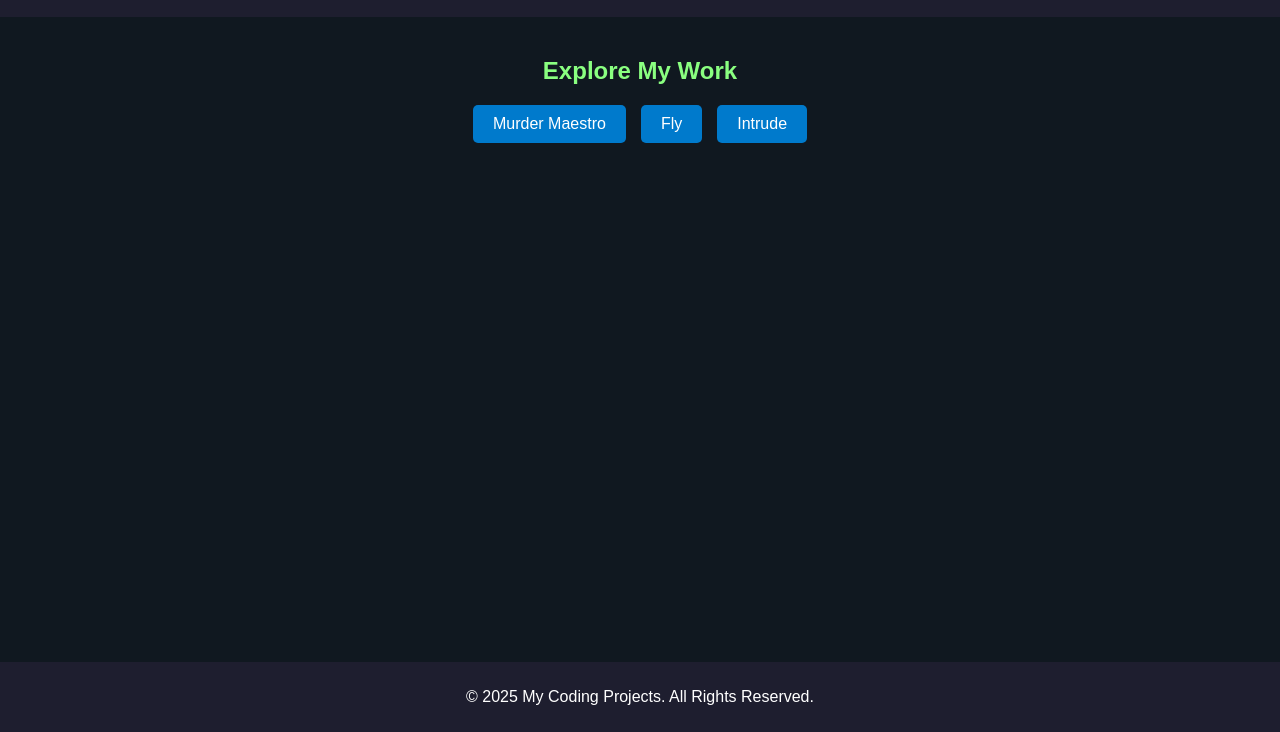
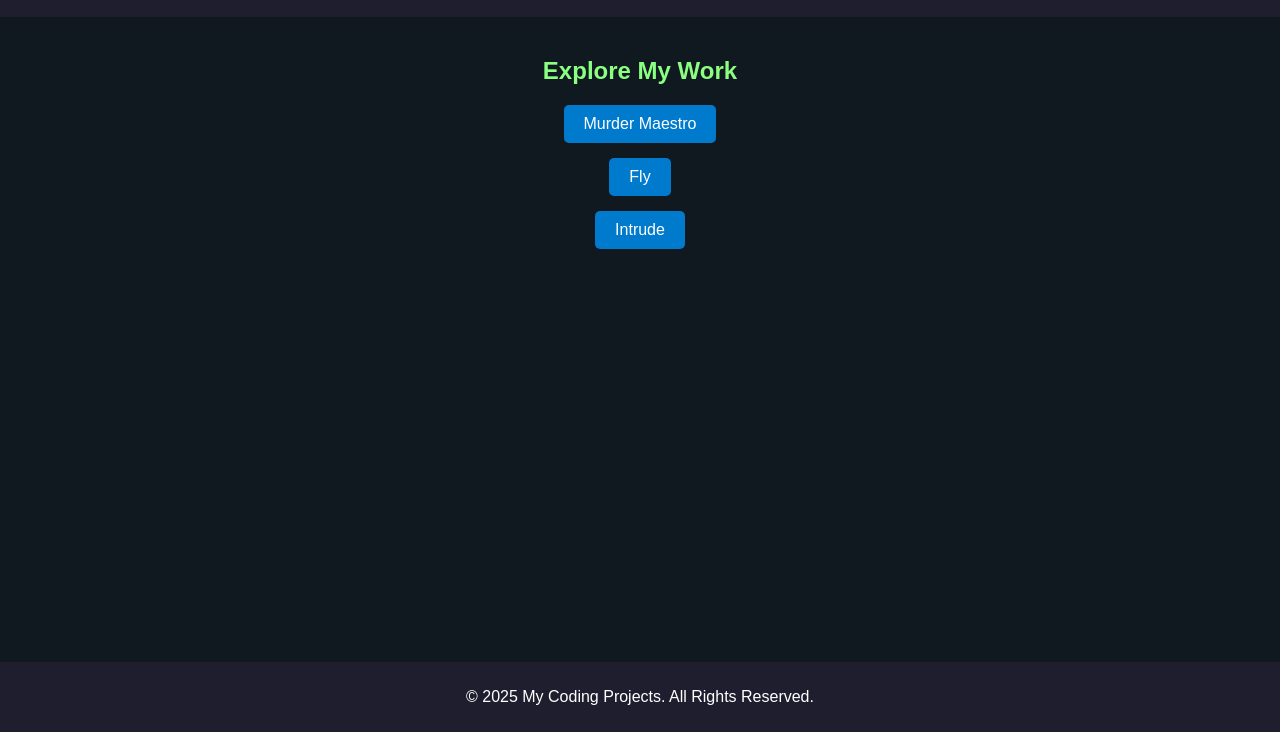
Before and after one commit to Opponite/coderhub, a plain HTML site: page index.html in a window 1280 px wide. Shown: the part 68-800 px from the top of the page. Drawn offline with Linux system fonts and the light colour scheme.

Commit message:
Update styles.css

```diff
--- a/styles.css
+++ b/styles.css
@@ -30,9 +30,9 @@ main {
 
 .project-links {
     display: flex;
-    justify-content: center;
+    flex-direction: column;
+    align-items: center;
     gap: 15px;
-    flex-wrap: wrap;
 }
 
 button {
```
